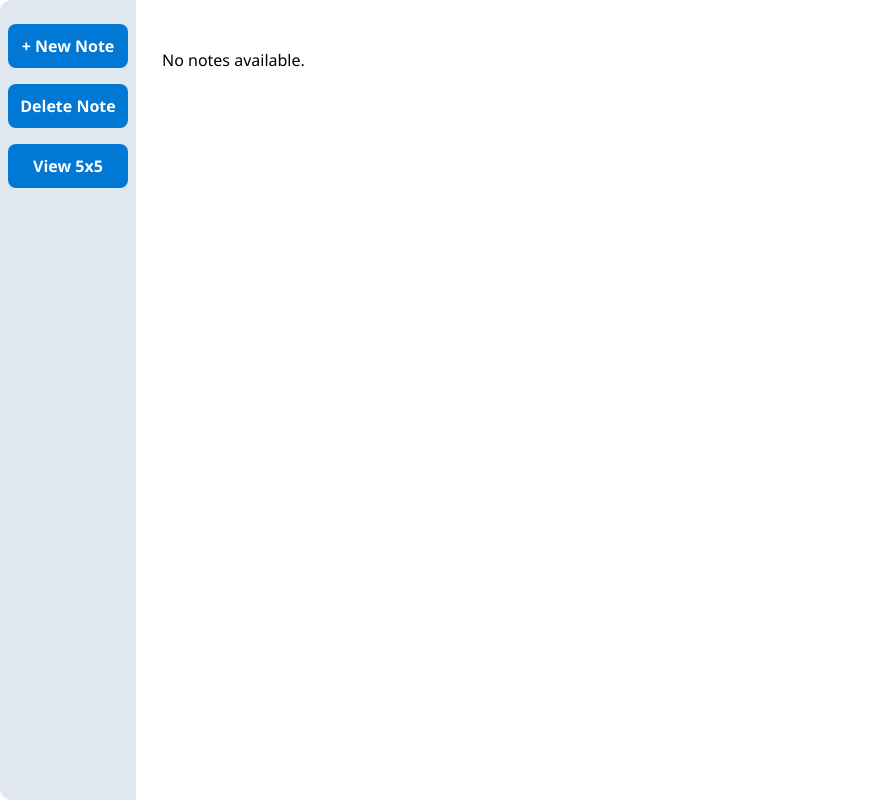
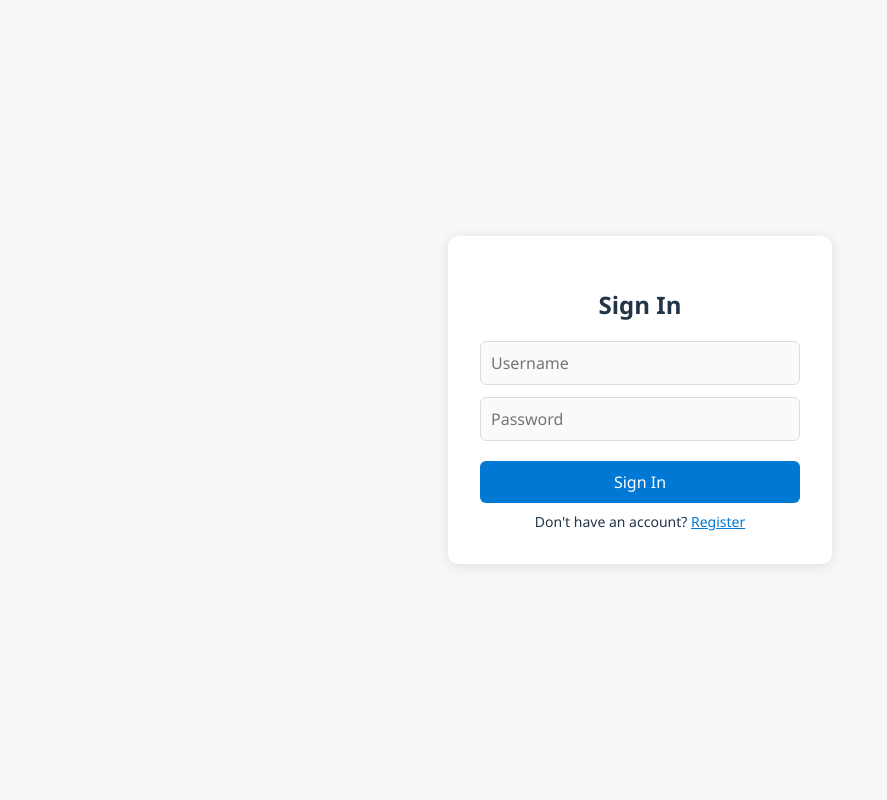
Before and after one commit to reyesrar/notes-blog, a React (Vite) app: page / in a window 1280 px wide. Shown: the whole page, without its empty margins (0-887 px from the left). Built offline with nearby package versions, Linux system fonts and the light colour scheme.

Commit message:
feat: login and register screen
update: notes are now stored by user

```diff
--- a/src/App.css
+++ b/src/App.css
@@ -36,6 +36,7 @@ body {
   flex-direction: column;
   align-items: center;
   margin-right: 2px;
+  position: relative;
 }
 
 .sidebar-create-btn {
@@ -383,3 +384,104 @@ form button[type="submit"] {
 form button[type="submit"]:hover {
   background: #005fa3;
 }
+
+/* Login styles */
+.login-bg {
+  min-height: 100vh;
+  width: 100vw;
+  display: flex;
+  align-items: center;
+  justify-content: center;
+  background: #f7f7f7;
+  position: fixed;
+  top: 0;
+  left: 0;
+  z-index: 2000;
+}
+.login-form {
+  background: #fff;
+  padding: 32px;
+  border-radius: 10px;
+  box-shadow: 0 2px 12px rgba(0,0,0,0.10);
+  min-width: 320px;
+  display: flex;
+  flex-direction: column;
+  gap: 0;
+}
+.login-title {
+  margin-bottom: 18px;
+  text-align: center;
+}
+.login-input {
+  margin-bottom: 12px;
+  padding: 10px;
+  border: 1px solid #ddd;
+  border-radius: 6px;
+  font-size: 1rem;
+  background: #fafafa;
+  color: #000;
+  font-family: inherit;
+  box-sizing: border-box;
+  width: 100%;
+}
+.login-error {
+  color: #d32f2f;
+  margin-bottom: 12px;
+  font-size: 14px;
+  text-align: center;
+}
+.login-btn {
+  width: 100%;
+  margin-bottom: 8px;
+  background: #0078d4;
+  color: #fff;
+  border: none;
+  border-radius: 6px;
+  padding: 10px 0;
+  font-size: 1rem;
+  font-weight: 500;
+  font-family: inherit;
+  cursor: pointer;
+  transition: background 0.2s;
+}
+.login-btn:hover {
+  background: #005fa3;
+}
+.login-switch {
+  text-align: center;
+  font-size: 14px;
+}
+.login-link {
+  color: #0078d4;
+  background: none;
+  border: none;
+  cursor: pointer;
+  text-decoration: underline;
+  padding: 0;
+  font-size: 14px;
+}
+
+.sidebar-logout-btn {
+  margin-top: auto;
+  width: 100%;
+  display: flex;
+  justify-content: center;
+  padding-bottom: 8px;
+}
+
+.logout-btn {
+  display: block;
+  background: #d32f2f;
+  color: #fff;
+  border: none;
+  border-radius: 6px;
+  padding: 8px 18px;
+  cursor: pointer;
+  font-size: 15px;
+  font-weight: bold;
+  width: 100%;
+  transition: background 0.2s;
+}
+.logout-btn:hover {
+  background: #b71c1c;
+}
--- a/src/App.jsx
+++ b/src/App.jsx
@@ -3,7 +3,107 @@ import NoteForm from './components/NoteForm';
 import NoteList from './components/NoteList';
 import './App.css';
 
+function Login({ onLogin }) {
+  const [username, setUsername] = useState('');
+  const [password, setPassword] = useState('');
+  const [mode, setMode] = useState('login'); // 'login' | 'register'
+  const [error, setError] = useState('');
+
+  const getUsers = () => JSON.parse(localStorage.getItem('notesblog_users') || '{}');
+  const saveUsers = (users) => localStorage.setItem('notesblog_users', JSON.stringify(users));
+
+  const hash = str => btoa(unescape(encodeURIComponent(str)));
+
+  const handleSubmit = (e) => {
+    e.preventDefault();
+    setError('');
+    const userId = 'user_' + hash(username.trim().toLowerCase());
+    const users = getUsers();
+
+    if (mode === 'register') {
+      if (!username.trim() || !password) {
+        setError('Username and password required');
+        return;
+      }
+      if (users[userId]) {
+        setError('User already exists');
+        return;
+      }
+      users[userId] = { username, passwordHash: hash(password) };
+      saveUsers(users);
+      localStorage.setItem('notesblog_user', JSON.stringify({ username, userId }));
+      onLogin({ username, userId });
+    } else {
+      // login
+      if (!users[userId] || users[userId].passwordHash !== hash(password)) {
+        setError('Invalid username or password');
+        return;
+      }
+      localStorage.setItem('notesblog_user', JSON.stringify({ username: users[userId].username, userId }));
+      onLogin({ username: users[userId].username, userId });
+    }
+  };
+
+  return (
+    <div className="login-bg">
+      <form className="login-form" onSubmit={handleSubmit}>
+        <h2 className="login-title">{mode === 'login' ? 'Sign In' : 'Register'}</h2>
+        <input
+          type="text"
+          placeholder="Username"
+          value={username}
+          onChange={e => setUsername(e.target.value)}
+          required
+          className="login-input"
+        />
+        <input
+          type="password"
+          placeholder="Password"
+          value={password}
+          onChange={e => setPassword(e.target.value)}
+          required
+          className="login-input"
+        />
+        {error && <div className="login-error">{error}</div>}
+        <button type="submit" className="login-btn">
+          {mode === 'login' ? 'Sign In' : 'Create Account'}
+        </button>
+        <div className="login-switch">
+          {mode === 'login' ? (
+            <>
+              Don't have an account?{' '}
+              <button
+                type="button"
+                className="login-link"
+                onClick={() => { setMode('register'); setError(''); }}
+              >
+                Register
+              </button>
+            </>
+          ) : (
+            <>
+              Already have an account?{' '}
+              <button
+                type="button"
+                className="login-link"
+                onClick={() => { setMode('login'); setError(''); }}
+              >
+                Sign In
+              </button>
+            </>
+          )}
+        </div>
+      </form>
+    </div>
+  );
+}
+
 function App() {
+  const [user, setUser] = useState(() => {
+    const stored = localStorage.getItem('notesblog_user');
+    return stored ? JSON.parse(stored) : null;
+  });
+
   const [notes, setNotes] = useState(() => {
     const storedNotes = localStorage.getItem('notes');
     return storedNotes ? JSON.parse(storedNotes) : [];
@@ -12,21 +112,44 @@ function App() {
   const [showModal, setShowModal] = useState(false);
   const [deleteMode, setDeleteMode] = useState(false);
   const [viewMode, setViewMode] = useState('grid');
-  const [columns, setColumns] = useState(5);
+
+  const getInitialColumns = (user) => {
+    if (!user) return 5;
+    const key = `notesblog_columns_${user.userId}`;
+    const stored = localStorage.getItem(key);
+    return stored ? Number(stored) : 5;
+  };
+  const [columns, setColumns] = useState(() => getInitialColumns(user));
+
+  useEffect(() => {
+    setColumns(getInitialColumns(user));
+  }, [user]);
+
+  const userNotes = user ? notes.filter(n => n.userId === user.userId) : [];
 
   useEffect(() => {
     localStorage.setItem('notes', JSON.stringify(notes));
   }, [notes]);
 
+  useEffect(() => {
+    if (user) {
+      localStorage.setItem(`notesblog_columns_${user.userId}`, columns);
+    }
+  }, [columns, user]);
+
   const addOrUpdateNote = (note) => {
+    if (!user) return;
     if (editingNote) {
       setNotes(prevNotes =>
         prevNotes.map((n) =>
-          n.id === editingNote.id ? { ...note, id: editingNote.id } : n
+          n.id === editingNote.id ? { ...note, id: editingNote.id, userId: user.userId } : n
         )
       );
     } else {
-      setNotes(prevNotes => [...prevNotes, { ...note, id: Date.now() }]);
+      setNotes(prevNotes => [
+        ...prevNotes,
+        { ...note, id: Date.now(), userId: user.userId }
+      ]);
     }
   };
 
@@ -42,7 +165,7 @@ function App() {
 
   const handleEditNote = (note) => {
     if (deleteMode) {
-      if (window.confirm(`¿Seguro que deseas eliminar la nota "${note.title}"?`)) {
+      if (window.confirm(`Are you sure you want to delete the note "${note.title}"?`)) {
         setNotes(prevNotes => prevNotes.filter((n) => n.id !== note.id));
       }
       setDeleteMode(false);
@@ -64,9 +187,21 @@ function App() {
     return 22;
   };
 
+  const handleLogout = () => {
+    localStorage.removeItem('notesblog_user');
+    setUser(null);
+  };
+
+  if (!user) {
+    return <Login onLogin={setUser} />;
+  }
+
   return (
     <div className="App app-flex">
       <div className="sidebar">
+        <div style={{ fontWeight: 'bold', marginBottom: 20, fontSize: 15, textAlign: 'center' }}>
+          {user.username}
+        </div>
         <div
           className="sidebar-create-btn"
           onClick={handleCreateNote}
@@ -85,10 +220,18 @@ function App() {
         >
           View {columns}x{columns}
         </div>
+        <div className="sidebar-logout-btn">
+          <button
+            className="logout-btn"
+            onClick={handleLogout}
+          >
+            Log out
+          </button>
+        </div>
       </div>
       <div className="main-content">
         <NoteList
-          notes={notes}
+          notes={userNotes}
           onEdit={handleEditNote}
           onDelete={() => {}}
           previewLength={getPreviewLength()}
```
